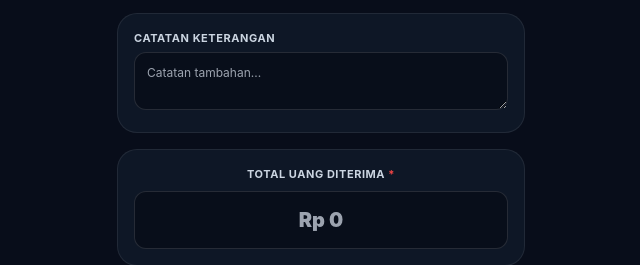
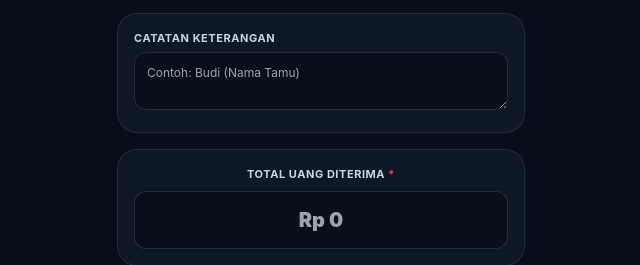
Before and after one commit to cv-wijaya-grup-official/LAPORAN-TAMU-ANDARA-WIJAYA, a plain HTML site: page index.html in a window 1280 px wide. Shown: the part 1126-1391 px from the top of the page, 319-959 px from the left. Drawn offline with nearby package versions, Linux system fonts and the light colour scheme; no server answers.

Commit message:
Update index.html

```diff
--- a/index.html
+++ b/index.html
@@ -327,7 +327,7 @@
           <label class="block text-[11px] font-bold tracking-wider text-slate-300 uppercase">
             CATATAN KETERANGAN
           </label>
-          <textarea id="catatanKeterangan" rows="2" placeholder="Catatan tambahan..." class="w-full input-dark p-3 text-xs rounded-xl"></textarea>
+          <textarea id="catatanKeterangan" rows="2" placeholder="Contoh: Budi (Nama Tamu)" class="w-full input-dark p-3 text-xs rounded-xl"></textarea>
         </div>
 
         <div class="card-dark p-4 space-y-2">
```
